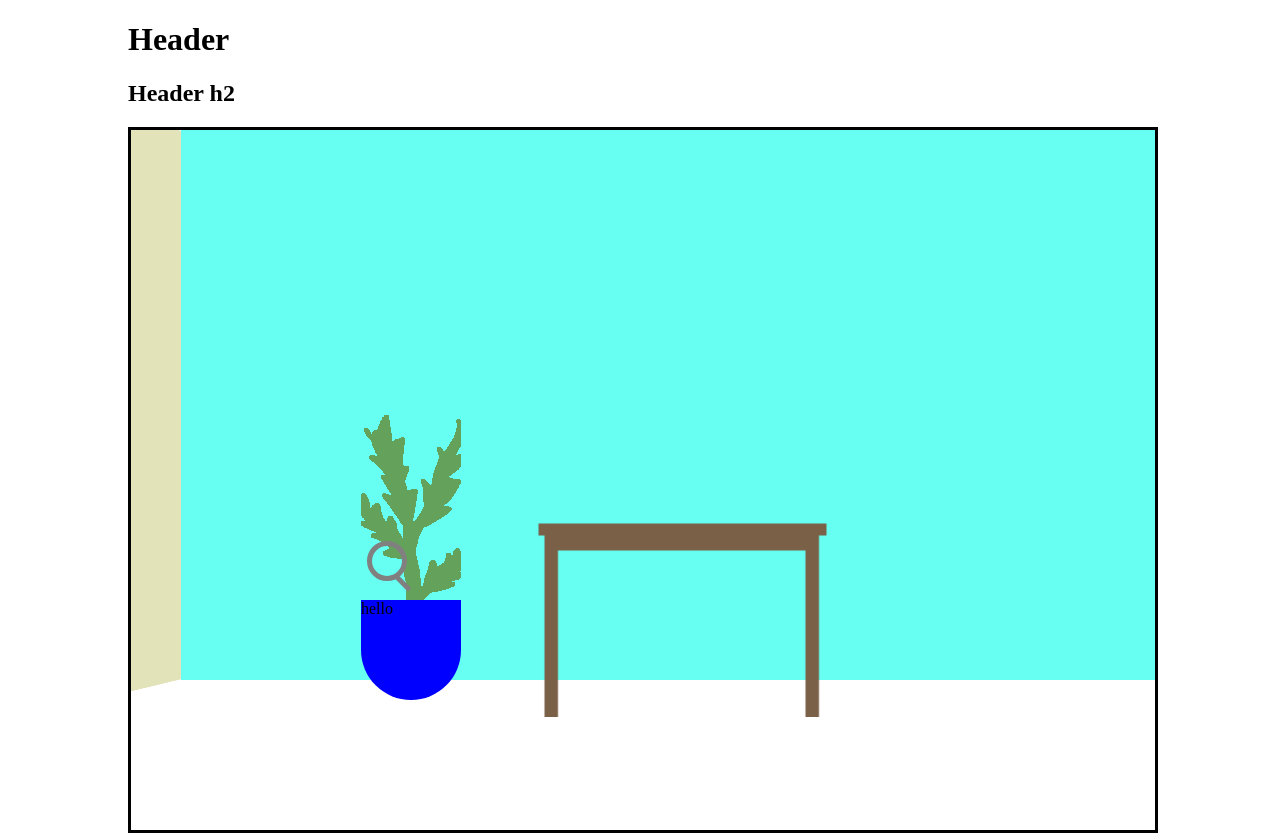
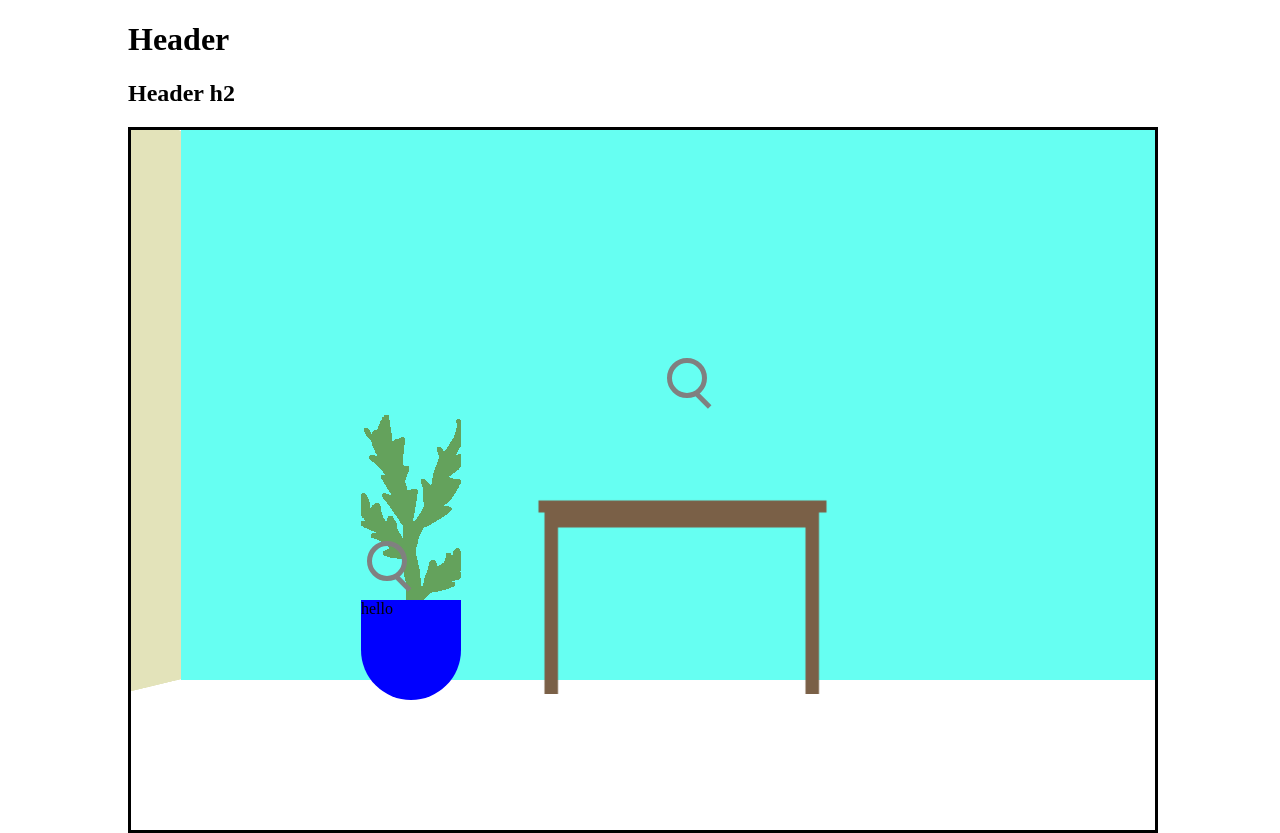
Before and after one commit to irisVD/Portfolio-Website, a React (Vite) app in the folder portfolio-app/: page / in a window 1280 px wide. Built offline with nearby package versions, Linux system fonts and the light colour scheme.

Commit message:
Added another magnifying glass

```diff
--- a/portfolio-app/src/components/MagnifyingGlass.tsx
+++ b/portfolio-app/src/components/MagnifyingGlass.tsx
@@ -8,7 +8,7 @@ interface MagnifyingGlassProps {
 
 const MagnifyingGlass = (props : MagnifyingGlassProps) => {
   return (
-    <button className={styles['magnifying-glass']}
+    <button className={`${styles["magnifying-glass"]} ${styles[`magnifying-glass-${props.id}`]}`}
         onClick={() =>
         {
             props.setCurrentProjectShown(props.id);
--- a/portfolio-app/src/components/Office.module.scss
+++ b/portfolio-app/src/components/Office.module.scss
@@ -1,5 +1,5 @@
 @use "../shared.scss";
-$zoomedIn : 2;
+$zoomedIn : 5;
 
 body{
     width: 80%;
@@ -54,20 +54,23 @@ body{
     transform: translate3d(calc($zoomedIn * (50% - 259px)), calc($zoomedIn * -80px), 0) scale($zoomedIn);
     transition: transform 3s;
 }
+.zoomIn2 {
+    transform: translate3d(calc($zoomedIn * (50% - 560px)), calc($zoomedIn * 90px), 0) scale($zoomedIn);
+    transition: transform 3s;
+}
 .initial {
     transform: scale(1);
 }
 
 .magnifying-glass {
     position: relative;
-    top: 110px;
-    left: 230px;
     display: block;
     background-color: transparent;
     border: none;
     &:hover {
         transform: scale(1.1);
     }
+
     .magnifying-glass-glasspart {
         width: 30px;
         height: 30px;
@@ -85,6 +88,14 @@ body{
         left: 15px;
 
     }
+}
+.magnifying-glass-1 {
+    top: 110px;
+    left: 230px;
+}
+.magnifying-glass-2 {
+    top: -150px;
+    left: 530px;
 }
 .plant {
     position: relative;
@@ -105,7 +116,7 @@ img {
 }
 .table {
     position: relative;
-    top: 0px;
+    top: -100px;
     left: 400px;
 }
 .project-card {
--- a/portfolio-app/src/components/Office.tsx
+++ b/portfolio-app/src/components/Office.tsx
@@ -16,7 +16,7 @@ const Office = () => {
   return (
     <>
       <div ref={roomContainerRef} className={styles['room-container']}>
-        <div className={`${styles['room']} ${currentProjectShown == 1 ? styles['zoomIn1'] : ""}`} style={{marginLeft: currentProjectShown != null ? `${showScroll()}px` : "0px"}}>
+        <div className={`${styles['room']} ${currentProjectShown == 1 ? styles['zoomIn1'] : ""} ${currentProjectShown == 2 ? styles['zoomIn2'] : ""}`} style={{marginLeft: currentProjectShown != null ? `${showScroll()}px` : "0px"}}>
             <div className={`${styles['side']} ${styles['back']}`} style={{zIndex: -1000}}></div>
             <div className={`${styles['side']} ${styles['left']}`}></div>
             <div className={`${styles['side']} ${styles['right']}`}></div>
@@ -27,6 +27,7 @@ const Office = () => {
                 <div className={styles['plant-pot']} >hello</div>
             </div>
             <MagnifyingGlass setCurrentProjectShown={setCurrentProjectShown} id = {1}/>
+            <MagnifyingGlass setCurrentProjectShown={setCurrentProjectShown} id = {2}/>
 
             <img src="../../table.png" alt="table"
                 className={styles['table']}
```
